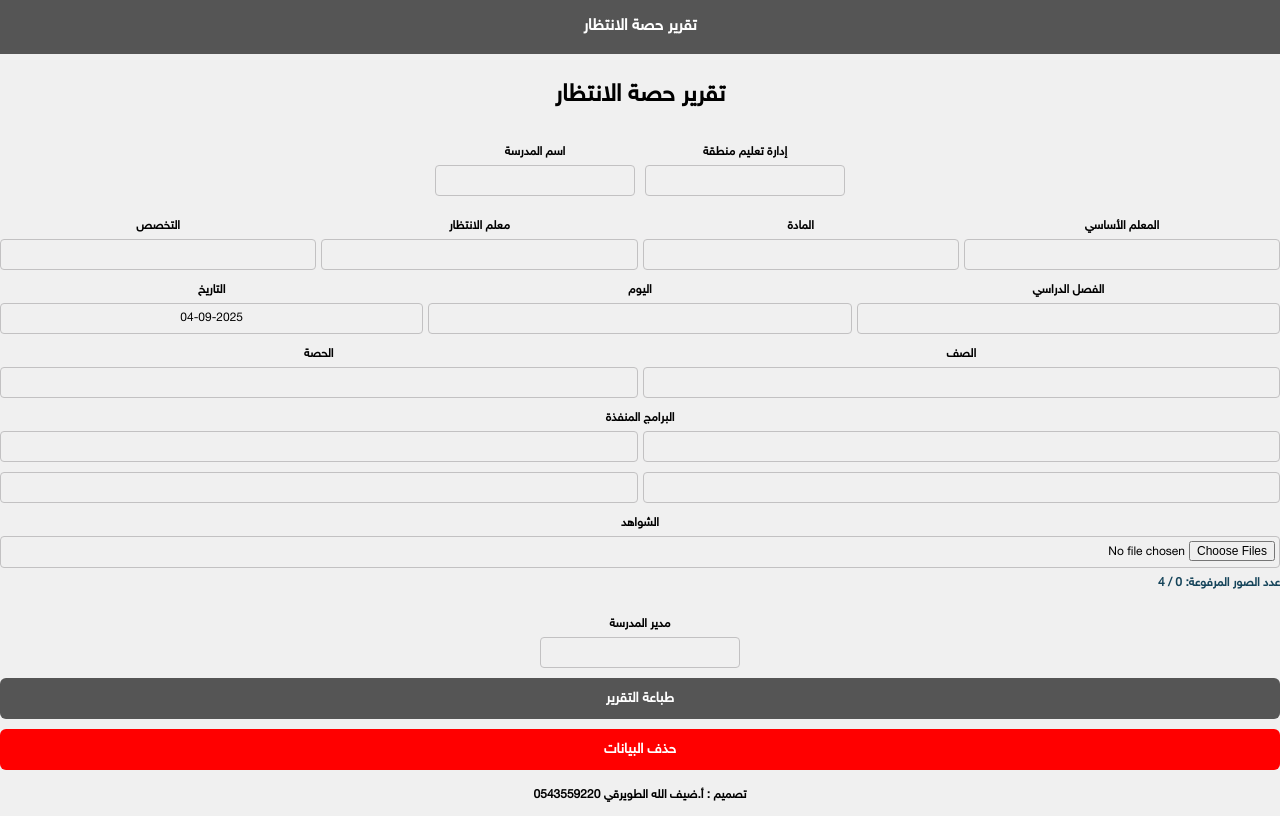
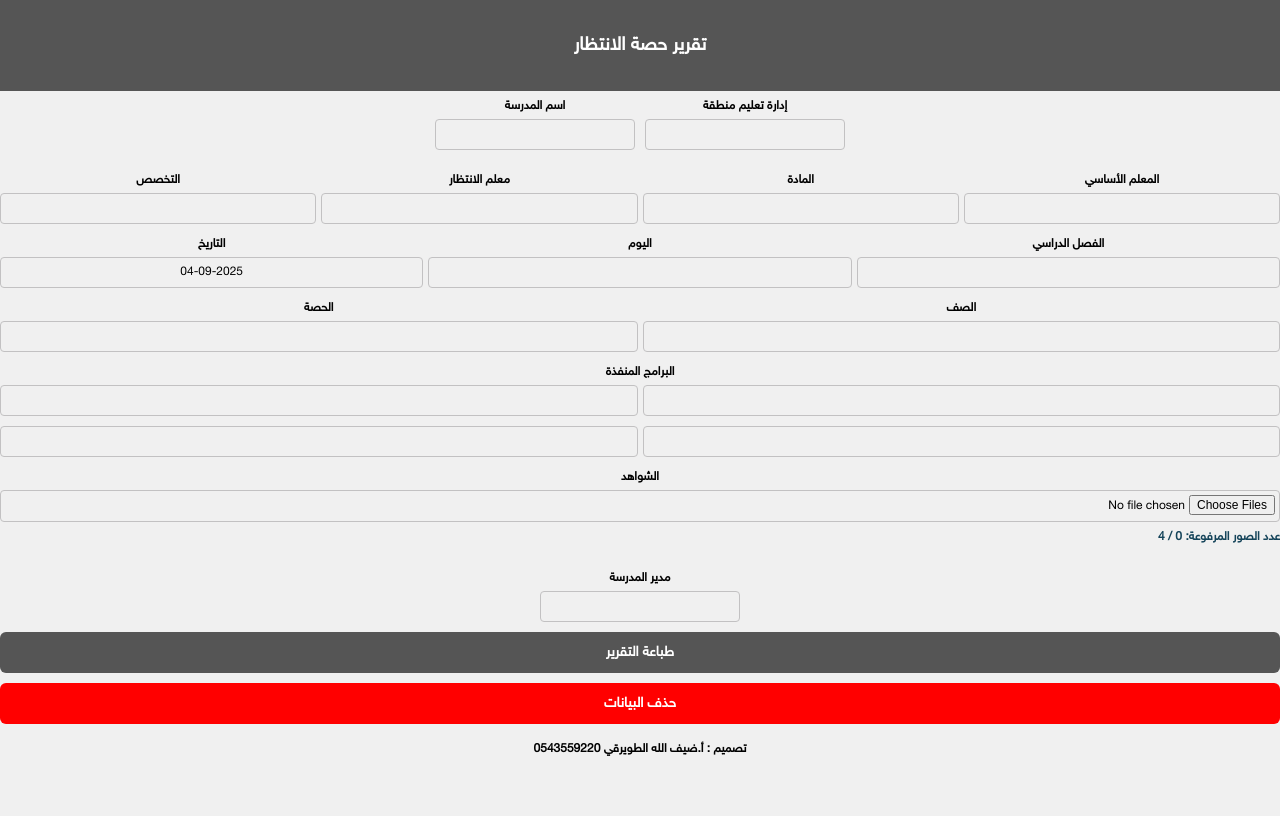
Before and after one commit to defullah2010-svg/W1, a plain HTML site: page index.html in a window 1280 px wide. Drawn offline with nearby package versions, Linux system fonts and the light colour scheme.

Commit message:
Add files via upload

```diff
--- a/index.html
+++ b/index.html
@@ -3,7 +3,7 @@
 <head>
 <meta charset="UTF-8">
 <meta name="viewport" content="width=device-width, initial-scale=1.0">
-<title>تقرير حصة الانتظار</title>
+
 
 <link rel="stylesheet" href="https://cdn.jsdelivr.net/npm/flatpickr/dist/flatpickr.min.css">
 <script src="https://cdn.jsdelivr.net/npm/flatpickr"></script>
@@ -101,10 +101,9 @@ footer {
 <body>
 
 <div id="mainContent">
-<header><h1>تقرير حصة الانتظار</h1></header>
 
 <div id="waiting" class="tab-content active">
-<h2>تقرير حصة الانتظار</h2>
+<header><h3>تقرير حصة الانتظار</h3></header>
 
 <!-- إدارة تعليم / المدرسة -->
 <div style="display:flex; gap:10px; justify-content:center; margin-bottom:10px;">
```
